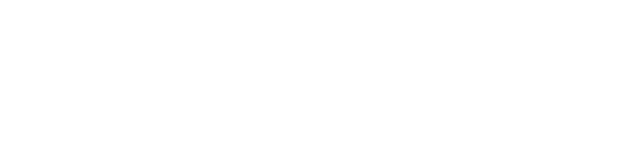
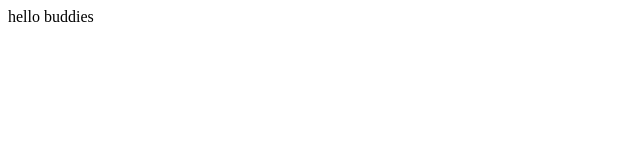
Before and after one commit to Pritjogani1/week1, a plain HTML site: page hello.html in a window 1280 px wide. Shown: the whole page, without its empty margins (0-640 px from the left). Drawn offline with Linux system fonts and the light colour scheme.

Commit message:
collobrator

```diff
--- a/hello.html
+++ b/hello.html
@@ -7,5 +7,6 @@
 </head>
 <body>
 
+    hello buddies
 </body>
 </html>
```
